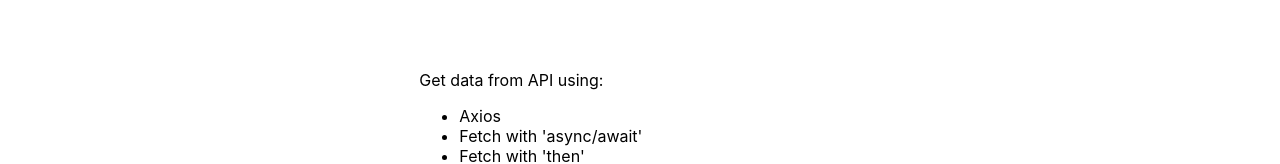
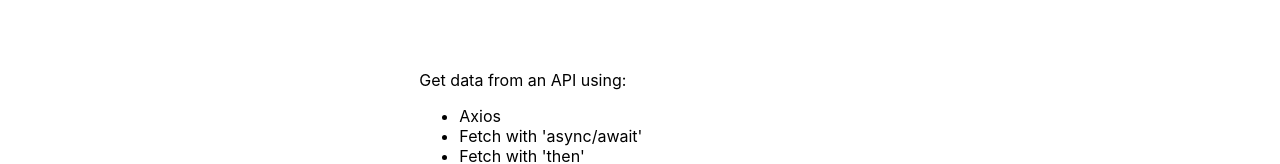
Before and after one commit to jergra/axios-fetch-react-router, a React (Create React App) app: page /about in a window 1280 px wide. Shown: the part 214-378 px from the top of the page. Built offline with nearby package versions, Linux system fonts and the light colour scheme.

Commit message:
userslists readme

```diff
--- a/src/App.js
+++ b/src/App.js
@@ -21,7 +21,7 @@
 
           {/* Note that :index below could be :anything.
           The colon is what is important. The actual index number appears in the url
-          because of UsersList.js line 52: to={`/profile/${index}`}
+          because of UsersLists.js line 52: to={`/profile/${index}`}
           If line 31 below were:
             <Route path="/profile/:whatever" element={<DisplayUser />} />
           it would still be the index number that we would see in the url. */}
--- a/src/components/About.js
+++ b/src/components/About.js
@@ -5,7 +5,7 @@
   return (
     <div className="center">
       <div>
-        <div>Get data from API using:</div>
+        <div>Get data from an API using:</div>
         <ul>
           <li>Axios</li>
           <li>Fetch with 'async/await'</li>
```
